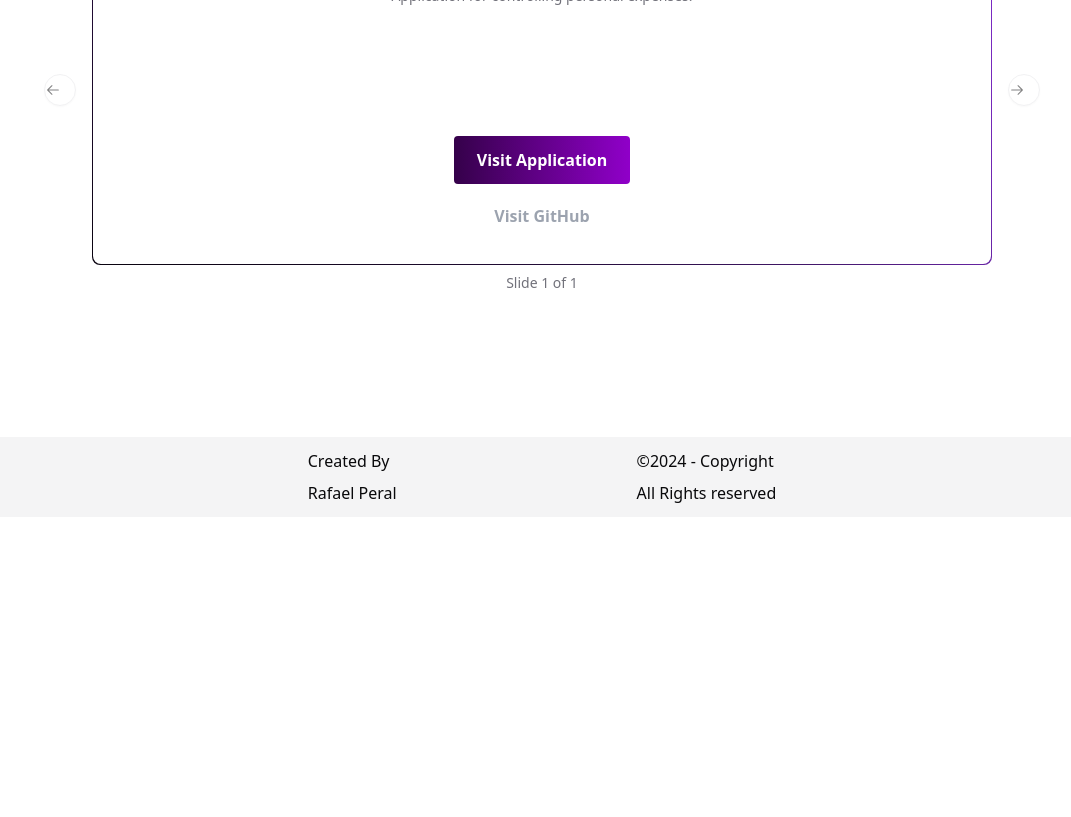
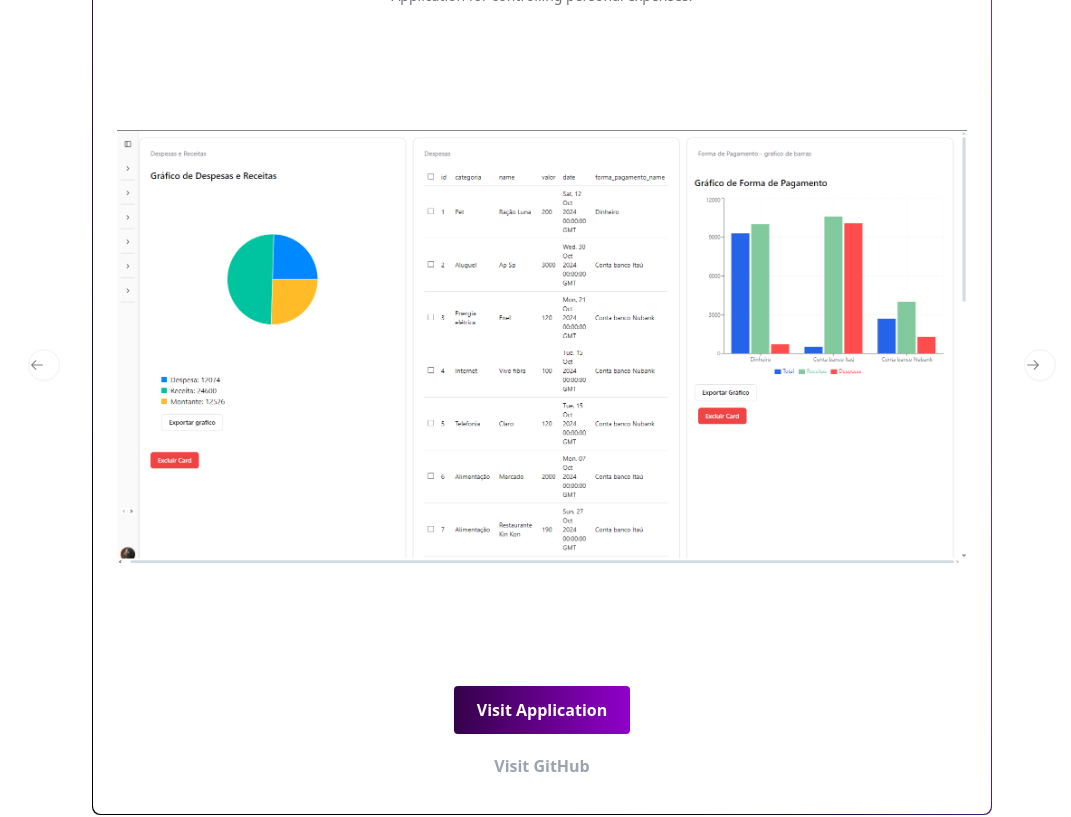
Before and after one commit to RafaelPeral/Portifolio, a React (Vite) app: page / in a window 1280 px wide. Shown: the part 1940-2757 px from the top of the page, without its empty margins (98-1169 px from the left). Before the commit the page ends 2457 px from the top, so only its background shows below. Built offline with nearby package versions, Linux system fonts and the light colour scheme.

Commit message:
Add despesas pessoais

```diff
--- /dev/null
+++ b/src/components/sections/projects/despesas_pessoais.tsx
@@ -0,0 +1,55 @@
+import { CardContent, CardDescription, CardFooter, CardHeader, CardTitle } from "@/components/ui/card"
+import { CarouselItem } from "@/components/ui/carousel"
+import CardBorder from "@/components/card_border/card_border"
+import { useContext } from "react"
+import { ThemeContext } from "@/hooks/theme_context"
+import { ThemeContextType } from "@/hooks/theme_context"
+import { DropdownMenu, DropdownMenuItem, DropdownMenuTrigger, DropdownMenuContent } from "@/components/ui/dropdown-menu"
+
+export default function DespesasPessoais() {
+    const { theme } = useContext(ThemeContext) as ThemeContextType;
+
+    return(
+        <CarouselItem>
+            <CardBorder bg="bg-card" w='w-[350px] md:w-[750px] lg:w-[900px]' h='h-[500px] md:h-[850px] lg:h-[900px]' wb='w-[650px] md:w-[1200px] lg:w-[1300px]' hb='h-[650px] md:h-[1200px] lg:h-[1300px]'>
+                <div className="w-full h-full flex flex-col items-center justify-between">
+                    <CardHeader>
+                        <CardTitle className="text-2xl md:text-4xl text-center">Despesas Pessoais</CardTitle>
+                        <CardDescription className="text-center">Application for controlling personal expenses.</CardDescription>
+                    </CardHeader>
+                    <CardContent>
+                        <img src={theme === 'dark' ? "../img/despesas_pessoais/dark.png" : "../img/despesas_pessoais/light.png"} alt="Despesas Pessoais" className="w-full h-full object-cover"/>
+                    </CardContent>
+                    <CardFooter className="flex flex-col justify-center gap-2">
+                        <a
+                            className=' flex justify-center text-white hover:text-gray-400 duration-500 p-3 font-bold bg-gradient-to-r from-[#35014a] to-bright-purple rounded w-44'
+                            href={'https://despesas-pessoais-web.onrender.com'}
+                            target="_blank"
+                        >
+                            Visit Application
+                        </a>
+                        <DropdownMenu>
+                            <DropdownMenuTrigger>
+                                <button className="flex justify-center hover:text-white text-gray-400 duration-500 p-3 font-bold">
+                                    Visit GitHub
+                                </button>
+                            </DropdownMenuTrigger>
+                            <DropdownMenuContent className="w-44">
+                                <DropdownMenuItem>
+                                    <a href="https://github.com/RafaelPeral/despesas-pessoais-web" target="_blank">
+                                        Front-end GitHub
+                                    </a>
+                                </DropdownMenuItem>
+                                <DropdownMenuItem>
+                                    <a href="https://github.com/RafaelPeral/despesas-pessoais-api" target="_blank">
+                                        Back-end GitHub
+                                    </a>
+                                </DropdownMenuItem>
+                            </DropdownMenuContent>
+                        </DropdownMenu>
+                    </CardFooter>
+                </div>
+            </CardBorder>
+        </CarouselItem>
+    )
+}
--- a/src/components/sections/projects/projects_section.tsx
+++ b/src/components/sections/projects/projects_section.tsx
@@ -1,8 +1,7 @@
-import { Carousel, CarouselContent, CarouselItem, CarouselPrevious, CarouselNext, CarouselApi } from "@/components/ui/carousel"
-import { CardContent, CardDescription, CardFooter, CardHeader, CardTitle } from "@/components/ui/card"
+import { Carousel, CarouselContent, CarouselPrevious, CarouselNext, CarouselApi } from "@/components/ui/carousel"
 import Autoplay from "embla-carousel-autoplay"
 import * as React from "react"
-import CardBorder from "@/components/card_border/card_border"
+import DespesasPessoais from "./despesas_pessoais"
 
 export default function ProjectsSection() {
     const [api, setApi] = React.useState<CarouselApi>()
@@ -39,35 +38,7 @@ export default function ProjectsSection() {
                     className="z-0"
                 >
                     <CarouselContent>
-                        <CarouselItem>
-                            <CardBorder bg="bg-card" w='w-[350px] md:w-[750px] lg:w-[900px]' h='h-[350px]' wb='w-[500px] md:w-[850px] lg:w-[1200px]' hb='h-[500px] md:h-[850px] lg:h-[1200px]'>
-                                <div className="w-full h-full flex flex-col items-center justify-between">
-                                    <CardHeader>
-                                        <CardTitle className="text-2xl md:text-4xl text-center">Despesas Pessoais</CardTitle>
-                                        <CardDescription className="text-center">Application for controlling personal expenses.</CardDescription>
-                                    </CardHeader>
-                                    <CardContent>
-
-                                    </CardContent>
-                                    <CardFooter className="flex flex-col justify-center gap-2">
-                                        <a
-                                            className=' flex justify-center text-white hover:text-gray-400 duration-500 p-3 font-bold bg-gradient-to-r from-[#35014a] to-bright-purple rounded w-44'
-                                            href={''}
-                                            target="_blank"
-                                        >
-                                            Visit Application
-                                        </a>
-                                        <a
-                                            className=' flex justify-center hover:text-white text-gray-400 duration-500 p-3 font-bold'
-                                            href={'https://github.com/RafaelPeral/Portifolio'}
-                                            target="_blank"
-                                        >
-                                            Visit GitHub
-                                        </a>
-                                    </CardFooter>
-                                </div>
-                            </CardBorder>
-                        </CarouselItem>
+                        <DespesasPessoais/>
                     </CarouselContent>
                     <CarouselPrevious className="hidden lg:block" />
                     <CarouselNext className="hidden lg:block" />
--- a/src/components/ui/carousel.tsx
+++ b/src/components/ui/carousel.tsx
@@ -206,8 +206,8 @@ const CarouselPrevious = React.forwardRef<
       className={cn(
         "absolute  h-8 w-8 rounded-full",
         orientation === "horizontal"
-          ? "-left-12 top-1/2 -translate-y-1/2"
-          : "-top-12 left-1/2 -translate-x-1/2 rotate-90",
+          ? "-left-16 top-1/2 -translate-y-1/2"
+          : "-top-16 left-1/2 -translate-x-1/2 rotate-90",
         className
       )}
       disabled={!canScrollPrev}
@@ -235,8 +235,8 @@ const CarouselNext = React.forwardRef<
       className={cn(
         "absolute h-8 w-8 rounded-full",
         orientation === "horizontal"
-          ? "-right-12 top-1/2 -translate-y-1/2"
-          : "-bottom-12 left-1/2 -translate-x-1/2 rotate-90",
+          ? "-right-16 top-1/2 -translate-y-1/2"
+          : "-bottom-16 left-1/2 -translate-x-1/2 rotate-90",
         className
       )}
       disabled={!canScrollNext}
```
Also changed, not shown: img/despesas_pessoais/dark.png (added), img/despesas_pessoais/light.png (added).
